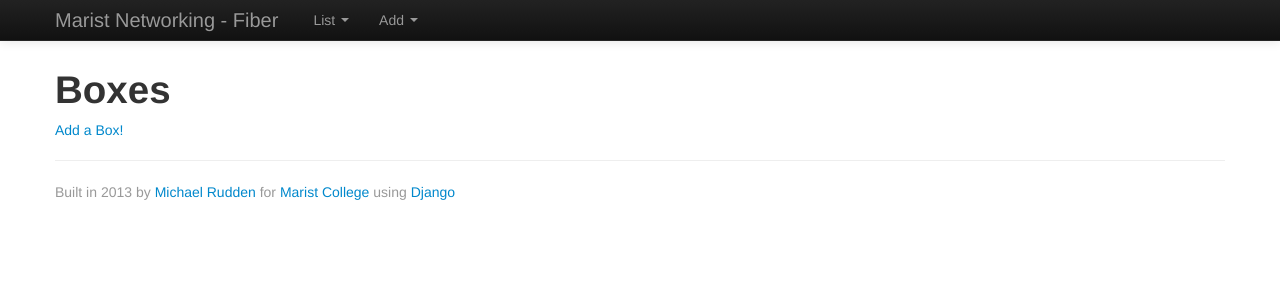
After one commit to mrudden/fiber, a Django app: page /boxes/ in a window 1280 px wide. The commit adds this page. Shown: the top 300 px of the page. Run offline with Django 3.2, Linux system fonts and the light colour scheme; data that the repository does not hold is empty; some libraries are stand-ins or nearby versions.

Commit message:
added pages for boxes/adding boxes

```diff
--- a/fiber/urls.py
+++ b/fiber/urls.py
@@ -45,6 +45,18 @@ urlpatterns = patterns('',
             model='Rack',
             success_url='/racks/',
             template_name='fiberdb/add_rack.html')),
+    # Boxes
+    url(r'^boxes/$',
+        ListView.as_view(
+            queryset=Box.objects,
+            context_object_name="box_list",
+            template_name='fiberdb/boxes.html')),
+    url(r'^boxes/add/$',
+        CreateView.as_view(
+            form_class=AddBox,
+            model='Box',
+            success_url='/boxes/',
+            template_name='fiberdb/add_box.html')),
 )
 
 urlpatterns += patterns('',
--- a/fiberdb/forms.py
+++ b/fiberdb/forms.py
@@ -15,3 +15,7 @@ class AddRack(ModelForm):
     class Meta:
         model = Rack
 #        fields = ('building', 'lan_room_id', 'rack_name')
+
+class AddBox(ModelForm):
+    class Meta:
+        model = Box
--- a/templates/fiberdb/base.html
+++ b/templates/fiberdb/base.html
@@ -50,6 +50,7 @@
                   <li><a href="/buildings/">Buildings</a></li>
                   <li><a href="/lanrooms/">LAN Rooms</a></li>
                   <li><a href="/racks/">Racks</a></li>
+                  <li><a href="/boxes/">Boxes</a></li>
                 </ul>
               </li>
               <li class="dropdown">
@@ -58,6 +59,7 @@
                   <li><a href="/buildings/add/">Buildings</a></li>
                   <li><a href="/lanrooms/add/">LAN Rooms</a></li>
                   <li><a href="/racks/add/">Racks</a></li>
+                  <li><a href="/boxes/add/">Boxes</a></li>
                 </ul>
               </li>
             </ul>
--- /dev/null
+++ b/templates/fiberdb/boxes.html
@@ -0,0 +1,14 @@
+{% extends "fiberdb/base.html" %}
+
+{% block title %}Boxes{% endblock %}
+
+{% block heading %}Boxes{% endblock %}
+
+{% block content %}
+<ul>
+{% for box in box_list.all %}
+    <li>{{ box }}</li>
+{% endfor %}
+</ul>
+<a href="/boxes/add/">Add a Box!</a>
+{% endblock %}
```
Also changed, not shown: templates/fiberdb/add_box.html (added, +13 -0 lines).
